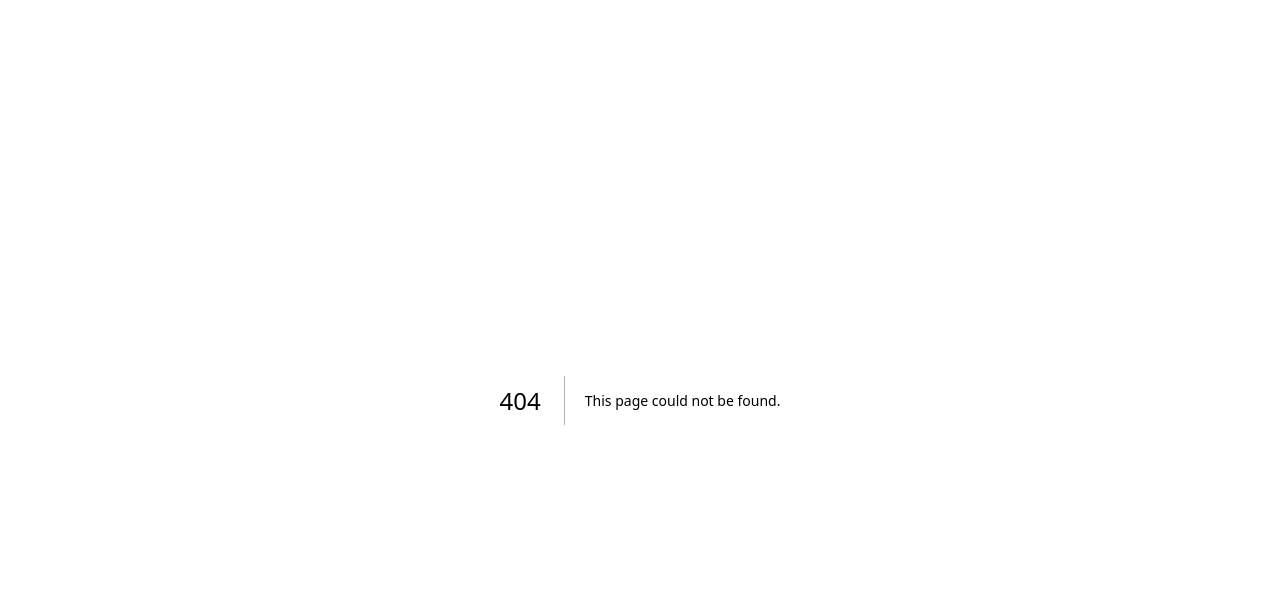
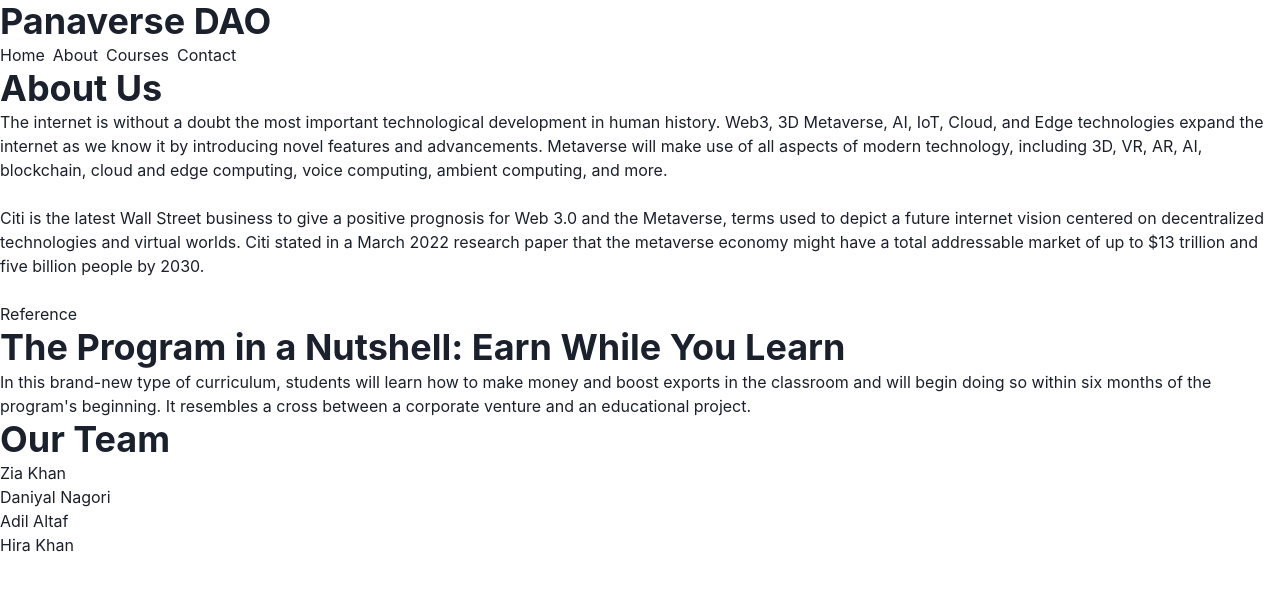
Before and after one commit to wasil-dilawari/nextjs_assignments, a Next.js app in the folder panaverse-dao-website/: page /about in a window 1280 px wide. Before the commit this address had no page. Shown: the top 590 px of the page. Built offline with nearby package versions, Linux system fonts and the light colour scheme.

Commit message:
About Us Page Content

```diff
--- /dev/null
+++ b/panaverse-dao-website/src/app/about/page.tsx
@@ -0,0 +1,62 @@
+"use client";
+
+import { Heading, Text } from "@chakra-ui/react";
+import Link from "next/link";
+import React from "react";
+import Header from "src/components/Header";
+import MainMenu from "src/components/Menu";
+
+export default function AboutUs() {
+  return (
+    <>
+      <Header />
+      <MainMenu />
+      <Heading>About Us</Heading>
+      <Text>
+        <p>
+          The internet is without a doubt the most important technological
+          development in human history. Web3, 3D Metaverse, AI, IoT, Cloud, and
+          Edge technologies expand the internet as we know it by introducing
+          novel features and advancements. Metaverse will make use of all
+          aspects of modern technology, including 3D, VR, AR, AI, blockchain,
+          cloud and edge computing, voice computing, ambient computing, and
+          more.
+        </p>
+        <br />
+        <p>
+          Citi is the latest Wall Street business to give a positive prognosis
+          for Web 3.0 and the Metaverse, terms used to depict a future internet
+          vision centered on decentralized technologies and virtual worlds. Citi
+          stated in a March 2022 research paper that the metaverse economy might
+          have a total addressable market of up to $13 trillion and five billion
+          people by 2030.
+        </p>
+        <br />
+        <p>
+          <Link
+            href="https://www.citivelocity.com/citigps/metaverse-and-money/"
+            target="_blank"
+          >
+            Reference
+          </Link>
+        </p>
+      </Text>
+      <Text>
+        <Heading>The Program in a Nutshell: Earn While You Learn</Heading>
+      </Text>
+      <Text>
+        In this brand-new type of curriculum, students will learn how to make
+        money and boost exports in the classroom and will begin doing so within
+        six months of the program's beginning. It resembles a cross between a
+        corporate venture and an educational project.
+      </Text>
+      <Text>
+        <Heading>Our Team</Heading>
+      </Text>
+      <Text>Zia Khan</Text>
+      <Text>Daniyal Nagori</Text>
+      <Text>Adil Altaf</Text>
+      <Text>Hira Khan</Text>
+    </>
+  );
+}
--- a/panaverse-dao-website/src/app/page.tsx
+++ b/panaverse-dao-website/src/app/page.tsx
@@ -1,7 +1,11 @@
+import Header from "src/components/Header";
+import MainMenu from "src/components/Menu";
+
 export default function Home() {
   return (
     <main>
-      <div>Panaverse DAO</div>
+      <Header />
+      <MainMenu />
     </main>
   );
 }
--- /dev/null
+++ b/panaverse-dao-website/src/components/Header.tsx
@@ -0,0 +1,12 @@
+"use client";
+
+import { Heading } from "@chakra-ui/react";
+import React from "react";
+
+export default function Header() {
+  return (
+    <div>
+      <Heading>Panaverse DAO</Heading>
+    </div>
+  );
+}
--- /dev/null
+++ b/panaverse-dao-website/src/components/Menu.tsx
@@ -0,0 +1,18 @@
+"use client";
+
+import { HStack } from "@chakra-ui/react";
+import Link from "next/link";
+import React from "react";
+
+export default function MainMenu() {
+  return (
+    <>
+      <HStack>
+        <Link href="/">Home</Link>
+        <Link href="/about">About</Link>
+        <Link href="/courses">Courses</Link>
+        <Link href="/contact">Contact</Link>
+      </HStack>
+    </>
+  );
+}
```
Also changed, not shown: panaverse-dao-website/src/app/contact/page.tsx (added, +16 -0 lines), panaverse-dao-website/src/app/courses/page.tsx (added, +16 -0 lines).
